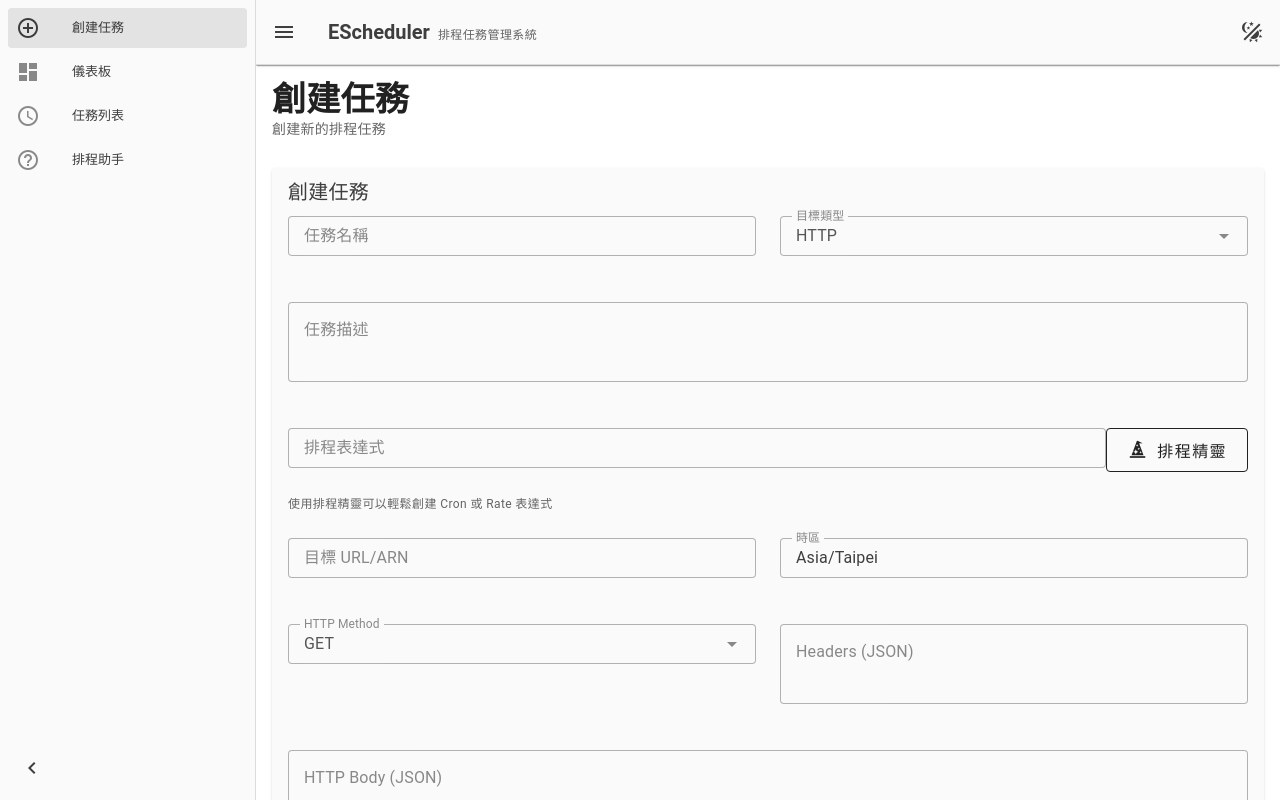
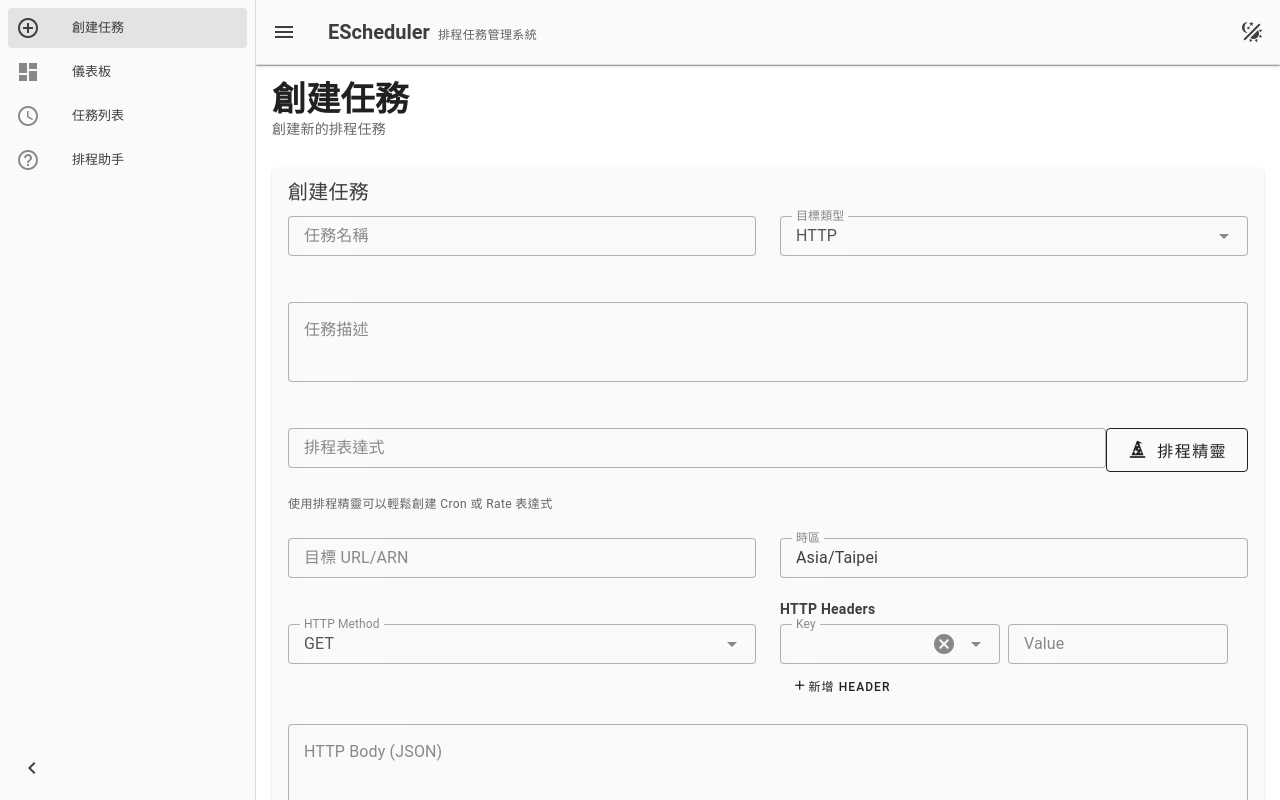
Before and after one commit to fan9704/EScheduler, a Vue app in the folder frontend/: page /tasks/create in a window 1280 px wide. Shown: the top 800 px of the page. Built offline with nearby package versions, Linux system fonts and the light colour scheme.

Commit message:
feat:HTTP Headers 新增欄位

```diff
--- a/frontend/src/components/scheduler/TaskForm.vue
+++ b/frontend/src/components/scheduler/TaskForm.vue
@@ -101,15 +101,57 @@
               />
             </v-col>
             <v-col cols="12" md="6">
-              <v-textarea
-                v-model="httpHeadersText"
-                label="Headers (JSON)"
-                @blur="formatHeaders"
-                variant="outlined"
-                rows="2"
-                :error-messages="httpHeadersError ? [httpHeadersError] : []"
-                placeholder='{"Accept": "application/json"}'
-              />
+              <div style="position: relative">
+                <div
+                  class="font-weight-bold"
+                  style="position: absolute; top: -24px; left: 0"
+                >
+                  HTTP Headers
+                </div>
+                <div
+                  v-for="(row, idx) in headerRows"
+                  :key="idx"
+                  class="d-flex align-center mb-2"
+                  style="margin-top: 0px"
+                >
+                  <v-combobox
+                    v-model="row.key"
+                    :items="commonHeaders"
+                    label="Key"
+                    variant="outlined"
+                    density="compact"
+                    class="mr-2"
+                    clearable
+                    hide-details
+                    style="max-width: 220px"
+                    filterable
+                    solo
+                  />
+                  <v-text-field
+                    v-model="row.value"
+                    label="Value"
+                    variant="outlined"
+                    density="compact"
+                    hide-details
+                    style="max-width: 220px"
+                  />
+                  <v-btn
+                    icon="mdi-delete"
+                    @click="headerRows.splice(idx, 1)"
+                    v-if="headerRows.length > 1"
+                    size="small"
+                    variant="text"
+                  />
+                </div>
+                <v-btn
+                  color="primary"
+                  variant="text"
+                  @click="headerRows.push({ key: '', value: '' })"
+                  size="small"
+                >
+                  <v-icon>mdi-plus</v-icon> 新增 Header
+                </v-btn>
+              </div>
             </v-col>
             <v-col cols="12">
               <v-textarea
@@ -191,6 +233,34 @@ const httpHeadersError = ref("");
 const httpBodyText = ref("");
 const httpBodyError = ref("");
 
+// HTTP Headers 欄位
+const headerRows = ref([{ key: "", value: "" }]);
+const commonHeaders = [
+  "Authorization",
+  "Host",
+  "Accept-Language",
+  "Accept-Encoding",
+  "Cookie",
+  "Cache-Control",
+  "Content-Length",
+  "Content-Type",
+  "Accept",
+  "Referer",
+  "User-Agent",
+  "WWW-Authenticate",
+  "Proxy-Authenticate",
+  "Proxy-Authorization",
+  "Age",
+];
+// 組合 headers 物件
+const getHeadersObject = () => {
+  const obj: Record<string, string> = {};
+  headerRows.value.forEach((row) => {
+    if (row.key) obj[row.key] = row.value;
+  });
+  return obj;
+};
+
 const formData = ref({
   name: "",
   description: "",
@@ -262,36 +332,24 @@ watch(
 
 // 監聽 HTTP 欄位變化
 watch(
-  [httpMethod, httpHeadersText, httpBodyText],
+  [httpMethod, headerRows, httpBodyText],
   ([method, headers, body]) => {
     if (formData.value.target_type === "http") {
-      let headersObj = {};
       let bodyObj = {};
-      httpHeadersError.value = "";
-      httpBodyError.value = "";
-      // 檢查 headers
-      if (headers.trim()) {
-        try {
-          headersObj = JSON.parse(headers);
-        } catch (e) {
-          httpHeadersError.value = "Headers 格式錯誤: " + e.message;
-        }
-      }
-      // 檢查 body
+
       if (body.trim()) {
         try {
           bodyObj = JSON.parse(body);
-        } catch (e) {
-          httpBodyError.value = "Body 格式錯誤: " + e.message;
-        }
+        } catch (e) {}
       }
       formData.value.target_input = {
         method,
-        headers: headersObj,
+        headers: getHeadersObject(),
         body: bodyObj,
       };
     }
-  }
+  },
+  { deep: true }
 );
 
 // 監聽 target_input 變化 (非 HTTP 類型)
@@ -347,26 +405,80 @@ defineExpose({
   setScheduleExpression,
 });
 
-// HTTP Headers/Body Formatters
-const formatHeaders = () => {
-  if (!httpHeadersText.value.trim()) return;
+const formatBody = () => {
+  let text = httpBodyText.value.trim();
+
+  // 如果是空的，清空錯誤內容
+  if (!text) {
+    httpBodyError.value = "";
+    httpBodyText.value = "";
+    return;
+  }
+
+  // 如果只輸入 { 或 "，自動補齊為 {} 或 ""
+  if (text === "{") {
+    httpBodyText.value = "{}";
+    httpBodyError.value = "";
+    return;
+  }
+
+  if (text === '"') {
+    httpBodyText.value = '""';
+    httpBodyError.value = "";
+    return;
+  }
+
+  // 嘗試解析 JSON，成功則格式化並清除錯誤
   try {
-    const obj = JSON.parse(httpHeadersText.value);
-    httpHeadersText.value = JSON.stringify(obj, null, 2);
-    httpHeadersError.value = "";
-  } catch (e: any) {
-    httpHeadersError.value = "Headers 格式錯誤: " + e.message;
+    const obj = JSON.parse(text);
+    httpBodyText.value = JSON.stringify(obj, null, 2);
+    httpBodyError.value = "";
+    return;
+  } catch (e) {
+    // 解析失敗，進入自動補齊流程
   }
-};
 
-const formatBody = () => {
-  if (!httpBodyText.value.trim()) return;
+  // 自動補齊：補引號、括號
+  let modifiedText = text;
+
+  // 計算引號數量
+  const unescapedQuotes = text.replace(/\\"/g, "").match(/"/g) || [];
+  const quoteCount = unescapedQuotes.length;
+
+  // 檢查是否為未結束的 value 字串（如 {"key":"value)
+  // 如果引號數量為奇數且最後一個引號前是冒號，補上右引號
+  if (quoteCount % 2 === 1) {
+    const lastQuoteIndex = text.lastIndexOf('"');
+    let isValueStart = false;
+    for (let i = lastQuoteIndex - 1; i >= 0; i--) {
+      if (text[i] === " " || text[i] === "\n" || text[i] === "\t") continue;
+      if (text[i] === ":") {
+        isValueStart = true;
+        break;
+      }
+      break;
+    }
+    if (isValueStart) {
+      modifiedText += '"';
+    }
+  }
+
+  // 計算補齊後的括號數量
+  const modLeftBraces = (modifiedText.match(/{/g) || []).length;
+  const modRightBraces = (modifiedText.match(/}/g) || []).length;
+  // 補齊缺少的 }
+  const missingBraces = modLeftBraces - modRightBraces;
+  if (missingBraces > 0) {
+    modifiedText += "}".repeat(missingBraces);
+  }
+  // 再次嘗試解析補齊後的內容，成功則格式化，失敗則顯示錯誤並保留原始內容
   try {
-    const obj = JSON.parse(httpBodyText.value);
+    const obj = JSON.parse(modifiedText);
     httpBodyText.value = JSON.stringify(obj, null, 2);
     httpBodyError.value = "";
   } catch (e: any) {
     httpBodyError.value = "Body 格式錯誤: " + e.message;
+    httpBodyText.value = text;
   }
 };
 </script>
```
